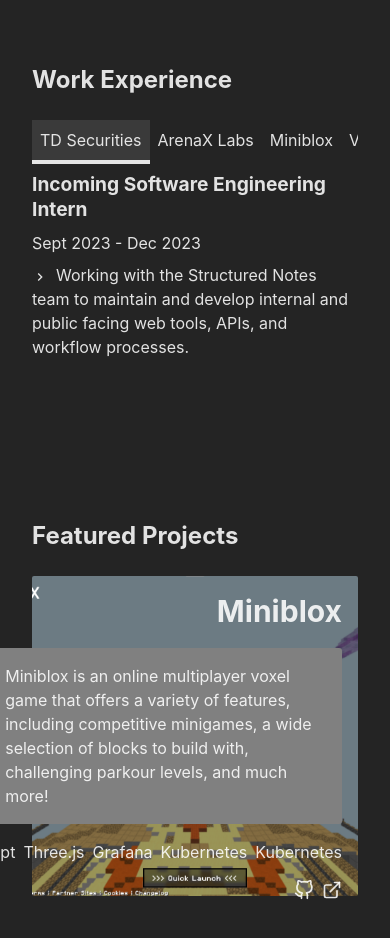
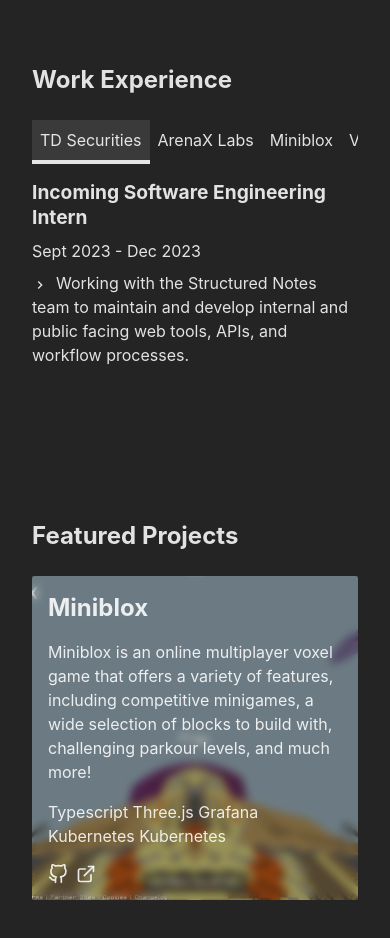
Before and after one commit to victoryqwei/victorwei.com, a React (Vite) app: page / in a window 390 px wide. Shown: the part 1880-2818 px from the top of the page. Built offline with nearby package versions, Linux system fonts and the light colour scheme.

Commit message:
wip: add mobile supported projects

```diff
--- a/src/index.css
+++ b/src/index.css
@@ -15,3 +15,20 @@
   transform: none;
   visibility: visible;
 }
+
+.background-filter::after {
+  -webkit-backdrop-filter: blur(4px); /* Use for Safari 9+, Edge 17+ (not a mistake) and iOS Safari 9.2+ */
+  backdrop-filter: blur(4px); /* Supported in Chrome 76 */
+
+  content: "";
+  display: block;
+  position: absolute;
+  width: 100%;
+  height: 100%;
+  top: 0;
+}
+
+.u-non-blurred {
+  position: relative;
+  z-index: 1;
+}
--- a/src/react/Projects.tsx
+++ b/src/react/Projects.tsx
@@ -14,15 +14,15 @@
   const [isMobile] = useMobile();
 
   return (
-    <Box id="projects" py="2em" px="2em" h="32em">
+    <Box id="projects" py="2em" px="2em" h="32em" w="100%">
       <Heading fontSize="2xl" mb="1em">
         Featured Projects
       </Heading>
 
       {!isMobile && (
-        <HStack h="20em">
+        <HStack>
           <Image
-            h="100%"
+            w="50%"
             src={miniblox}
             filter="blur(1.5px)"
             transition="filter 0.3s"
@@ -36,9 +36,9 @@
             }}
           />
 
-          <VStack zIndex={1} gap="1em" align="flex-end" p="1em">
+          <VStack zIndex={1} gap="1em" align="flex-end" p="1em" w="50%">
             <Heading fontSize="3xl">Miniblox</Heading>
-            <Box p="1em" bgColor="grey" w="120%" borderRadius="3px">
+            <Box p="1em" bgColor="#363636" w="120%" borderRadius="3px">
               <Text>
                 Miniblox is an online multiplayer voxel game that offers a variety of features, including competitive minigames, a wide
                 selection of blocks to build with, challenging parkour levels, and much more!
@@ -47,8 +47,7 @@
             <HStack>
               <Text>Typescript</Text>
               <Text>Three.js</Text>
-              <Text>Grafana</Text>
-              <Text>Kubernetes</Text>
+              <Text>Github Actions</Text>
               <Text>Kubernetes</Text>
             </HStack>
             <HStack>
@@ -64,37 +63,21 @@
       )}
 
       {isMobile && (
-        <Box h="20em" backgroundImage={`url(${miniblox})`} backgroundSize="cover" backgroundPosition="center" borderRadius="2px">
-          {/* <Image
-            h="100%"
-            src={miniblox}
-            filter="blur(1.5px)"
-            transition="filter 0.3s"
-            _hover={{
-              filter: "none",
-              cursor: "pointer",
-            }}
-            borderRadius="2px"
-            onClick={() => {
-              window.open("https://miniblox.io", "_blank");
-            }}
-          /> */}
-
-          <VStack zIndex={1} gap="1em" align="flex-end" p="1em">
-            <Heading fontSize="3xl">Miniblox</Heading>
-            <Box p="1em" bgColor="grey" w="120%" borderRadius="3px">
-              <Text>
-                Miniblox is an online multiplayer voxel game that offers a variety of features, including competitive minigames, a wide
-                selection of blocks to build with, challenging parkour levels, and much more!
-              </Text>
-            </Box>
-            <HStack>
-              <Text>Typescript</Text>
-              <Text>Three.js</Text>
-              <Text>Grafana</Text>
-              <Text>Kubernetes</Text>
-              <Text>Kubernetes</Text>
-            </HStack>
+        <Box
+          w="100%"
+          className="background-filter"
+          backgroundImage={`url(${miniblox})`}
+          backgroundSize="cover"
+          backgroundPosition="center"
+          borderRadius="3px"
+          backdropFilter="blur(1px)">
+          <VStack zIndex={1} gap="1em" align="flex-start" p="1em" className="u-non-blurred">
+            <Heading fontSize="2xl">Miniblox</Heading>
+            <Text>
+              Miniblox is an online multiplayer voxel game that offers a variety of features, including competitive minigames, a wide
+              selection of blocks to build with, challenging parkour levels, and much more!
+            </Text>
+            <Text>Typescript Three.js Grafana Kubernetes Kubernetes</Text>
             <HStack>
               <Link href="https://github.com/minibloxio" isExternal>
                 <FiGithub size={20} />
--- a/src/react/Work.tsx
+++ b/src/react/Work.tsx
@@ -116,7 +116,7 @@
       </Heading>
 
       {isMobile && (
-        <VStack alignItems="flex-start">
+        <VStack alignItems="flex-start" gap="1em">
           <HStack gap={0} overflow="scroll" maxW="100%">
             {Object.keys(data).map((name, i) => (
               <TabMobile key={i} name={name} selected={selected === name} setSelected={setSelected} />
```
